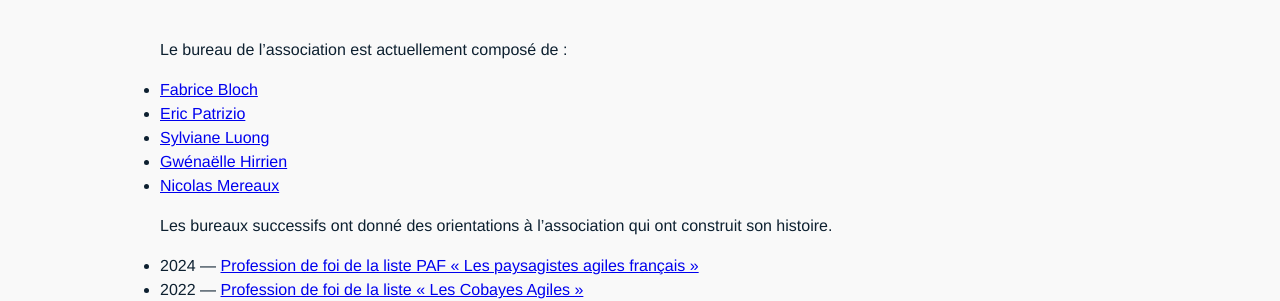
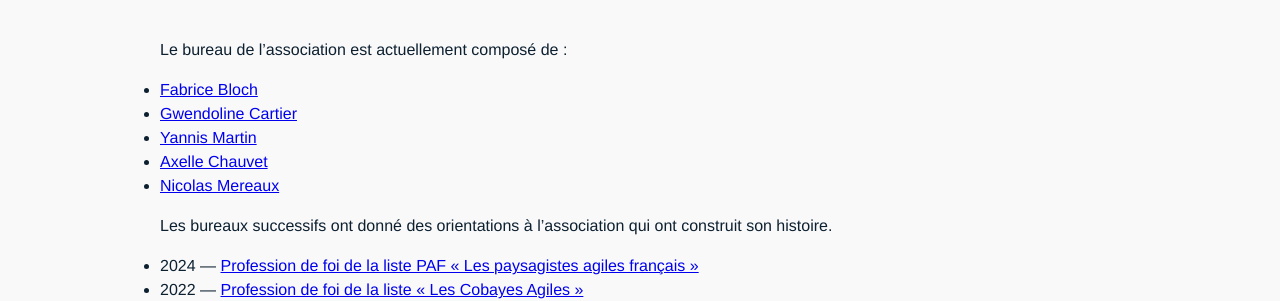
Before and after one commit to AgileFrance/AgileFrance.github.io, a Jekyll site: the page built from _pages/association.md, in a window 1280 px wide. Shown: the part 766-1067 px from the top of the page. Built offline with Jekyll 4.4.1, drawn with Linux system fonts in a browser that asks for light colours; comment, search, counter and statistics services are not loaded.

Commit message:
màj bureau suite à AG 2024

```diff
--- a/_pages/association.md
+++ b/_pages/association.md
@@ -22,9 +22,9 @@ Les assemblées générales sont les réunions annuelles lors desquelles le bure
 Le bureau de l’association est actuellement composé de :
 
 - [Fabrice Bloch](https://fr.linkedin.com/in/fabrice-bloch-4b9b5194)
-- [Eric Patrizio](https://fr.linkedin.com/in/eric-patrizio-215832)
-- [Sylviane Luong](https://fr.linkedin.com/in/sylviane-luong-56471541)
-- [Gwénaëlle Hirrien](https://fr.linkedin.com/in/gwenaellehirrien)
+- [Gwendoline Cartier](https://www.linkedin.com/in/gwendoline-c-25b93229/)
+- [Yannis Martin](https://www.linkedin.com/in/yannismartin/)
+- [Axelle Chauvet](https://www.linkedin.com/in/axelle-chauvet-peyrard/)
 - [Nicolas Mereaux](https://fr.linkedin.com/in/nicolas-mereaux-97a00635)
 
 Les bureaux successifs ont donné des orientations à l’association qui ont construit son histoire.
```
